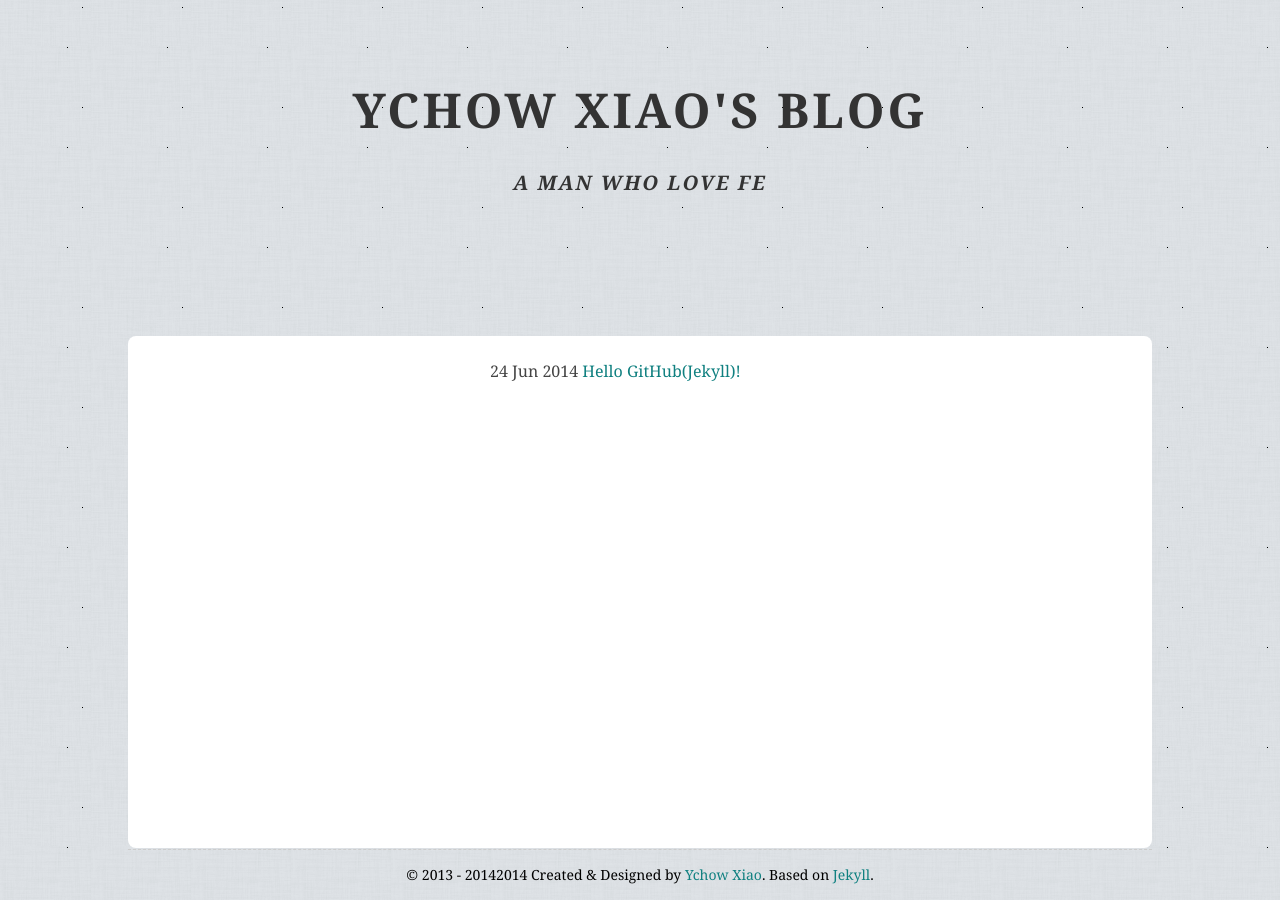
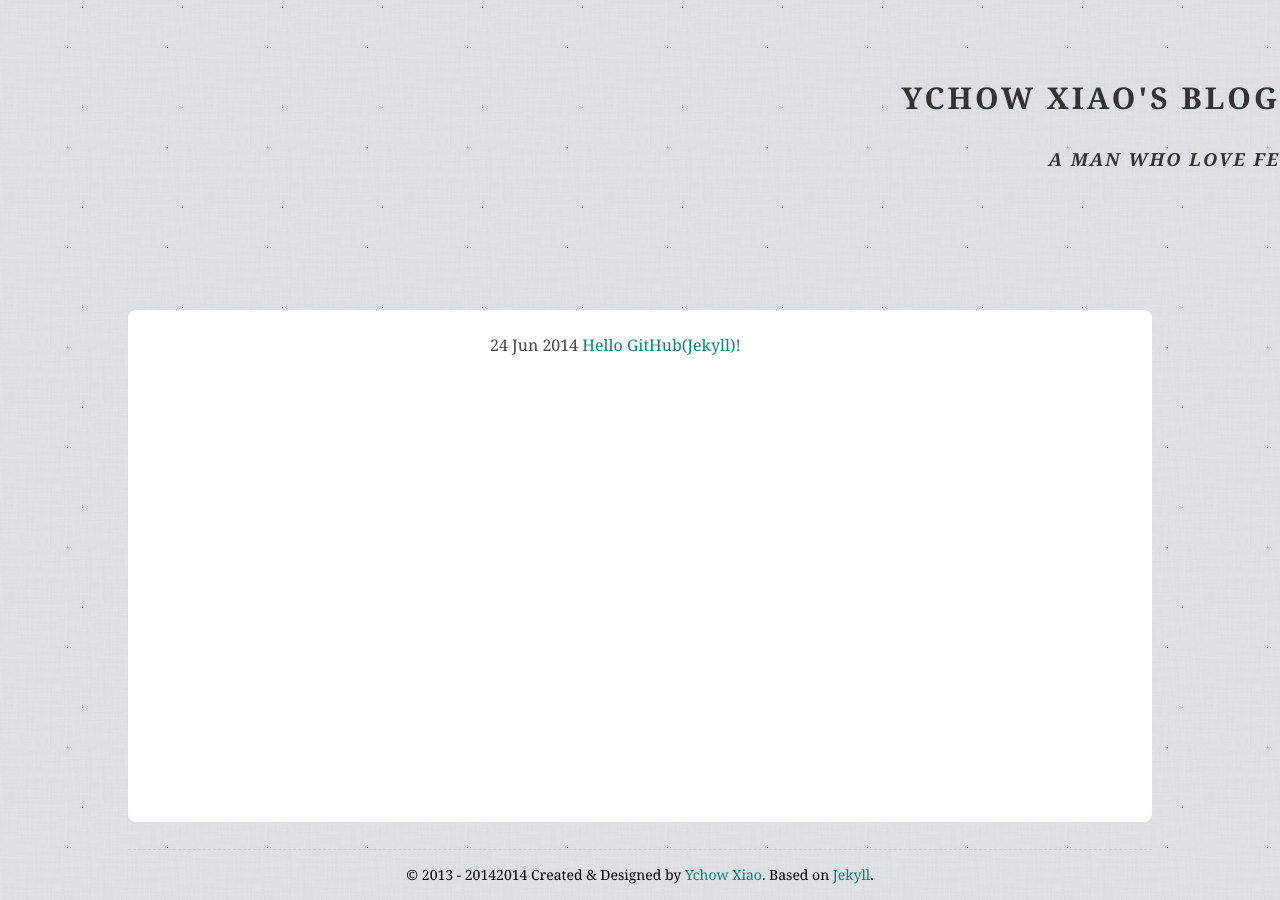
Before and after one commit to kai517/ychowxiao, a Jekyll site: the page built from index.html, in a window 1280 px wide. Built offline with Jekyll 4.4.1, drawn with Linux system fonts in a browser that asks for light colours.

Commit message:
Update main.css

```diff
--- a/css/main.css
+++ b/css/main.css
@@ -110,8 +110,8 @@
 
 article{width:1024px;margin:0 auto;background:#fff;border-radius:8px;min-height:512px;}
 section#blog{padding:32px;}
-h1,h2{text-align: center;font-size: 48px;text-decoration:italic;color:rgb(51,51,51);line-height: 59px;letter-spacing:3px;text-transform:uppercase;}
-h2{letter-spacing:2px;font-style:italic;color:#333;font-size:20px;line-height:24px;}
+h1,h2{text-align: right;font-size: 30px;text-decoration:italic;color:rgb(51,51,51);line-height: 59px;letter-spacing:3px;text-transform:uppercase;}
+h2{letter-spacing:2px;font-style:italic;color:#333;font-size:18px;line-height:24px;}
 p{text-align: center;line-height: 30px;}
 #blog p{text-align:left;text-indent:2em;}
 ul{width:300px;margin:100px auto;}
```
